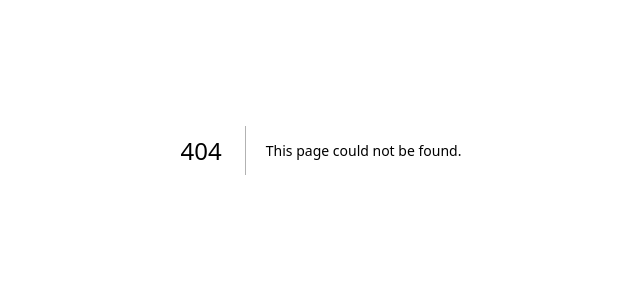
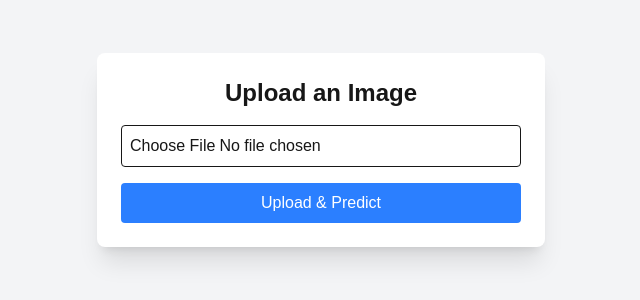
Before and after one commit to jeet-Suthar/veenera, a Next.js app: page /predict in a window 1280 px wide. Before the commit this address had no page. Shown: the part 250-550 px from the top of the page, without its empty margins (319-959 px from the left). Built offline with nearby package versions, Linux system fonts and the light colour scheme.

Commit message:
Update: backend AI model integrated

```diff
--- a/jsconfig.json
+++ b/jsconfig.json
@@ -1,7 +1,9 @@
 {
   "compilerOptions": {
+    "baseUrl": ".",          // Set the base directory (root of the project)
     "paths": {
-      "@/*": ["./src/*"]
+      "@/*": ["src/*"]       // Map @/ to the src/ folder
     }
-  }
+  },
+  "exclude": ["node_modules"] // Exclude node_modules from processing
 }
--- /dev/null
+++ b/src/app/about/page.jsx
@@ -0,0 +1,7 @@
+export default function About() {
+    return (
+      <div className="min-h-screen flex items-center justify-center">
+        <h1 className="text-4xl font-bold text-zinc-900 dark:text-zinc-100">About Us</h1>
+      </div>
+    );
+  }
--- a/src/app/page.js
+++ b/src/app/page.js
@@ -1,9 +1,13 @@
 import Image from "next/image";
 import NavBar from "@/components/NavBar";
+import Link from "next/link";
+
+
 export default function Home() {
   return (
     <>
     <NavBar />
+    <h1>Home Page</h1>
 
     </>
   );
--- /dev/null
+++ b/src/app/predict/page.jsx
@@ -0,0 +1,80 @@
+"use client";
+import { useState } from "react";
+
+export default function Predict() {
+  const [image, setImage] = useState(null);
+  const [outputImage, setOutputImage] = useState(null);
+  const [loading, setLoading] = useState(false);
+
+  const handleImageChange = (e) => {
+    const file = e.target.files[0];
+    if (file) {
+      setImage(file);
+    }
+  };
+
+  const handleSubmit = async (e) => {
+    e.preventDefault();
+    if (!image) return;
+
+    setLoading(true);
+    const formData = new FormData();
+    formData.append("file", image);
+
+    try {
+      const response = await fetch("http://34.16.201.83:5000/predict", {
+        method: "POST",
+        body: formData,
+      });
+
+      if (!response.ok) {
+        throw new Error(`HTTP error! Status: ${response.status} - ${response.statusText}`);
+      }
+
+      const blob = await response.blob();
+      const imageUrl = URL.createObjectURL(blob);
+      setOutputImage(imageUrl);
+    } catch (error) {
+      console.error("Error processing image:", error.message);
+      console.error("Full error:", error);
+    }
+
+    setLoading(false);
+  };
+
+  return (
+    <div className="flex flex-col items-center justify-center min-h-screen bg-gray-100 p-6">
+      <div className="bg-white p-6 rounded-lg shadow-xl w-full max-w-md">
+        <h2 className="text-2xl font-bold text-center mb-4">Upload an Image</h2>
+        <form onSubmit={handleSubmit} className="flex flex-col items-center gap-4">
+          <input
+            type="file"
+            accept="image/*"
+            onChange={handleImageChange}
+            className="border p-2 rounded w-full"
+          />
+          {image && (
+            <img
+              src={URL.createObjectURL(image)}
+              alt="Selected"
+              className="w-48 h-48 object-cover rounded-lg"
+            />
+          )}
+          <button
+            type="submit"
+            className="bg-blue-500 text-white px-4 py-2 rounded hover:bg-blue-600 w-full"
+            disabled={loading}
+          >
+            {loading ? "Processing..." : "Upload & Predict"}
+          </button>
+        </form>
+      </div>
+      {outputImage && (
+        <div className="mt-6 bg-white p-4 rounded-lg shadow-xl">
+          <h3 className="text-xl font-semibold text-center mb-2">Output Image</h3>
+          <img src={outputImage} alt="Processed" className="w-48 h-48 object-cover rounded-lg" />
+        </div>
+      )}
+    </div>
+  );
+}
--- a/src/components/NavBar.jsx
+++ b/src/components/NavBar.jsx
@@ -1,3 +1,5 @@
+import Link from "next/link"; // Add this import
+
 const NavBar = () => {
   return (
     <>
@@ -6,6 +8,8 @@ const NavBar = () => {
                 <div className="grid grid-cols-2 border border-white/16 rounded-full py-2 px-4">
                     <div>logo</div>
                     <div>icon</div>
+                    <Link href={"/about"}>about</Link>
+                    <Link href={"/predict"}>about</Link>
                 </div>
             </div>
         </section>
```
Also changed, not shown: 1 other file (tests, documents, lock files or other folders).
